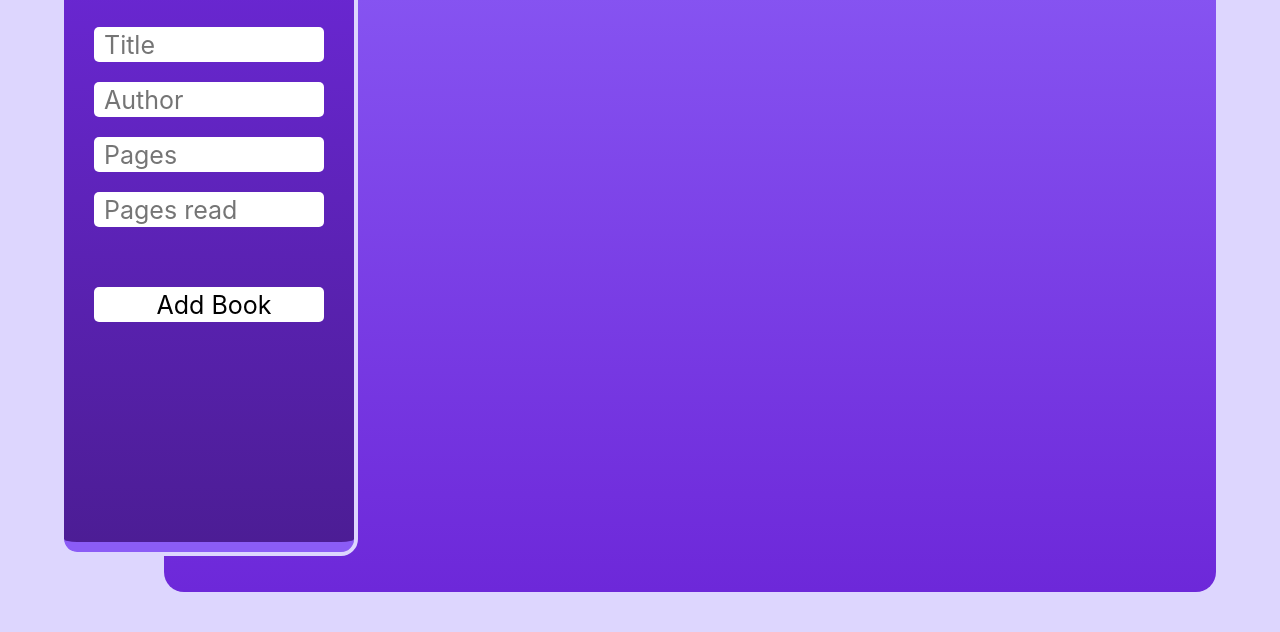
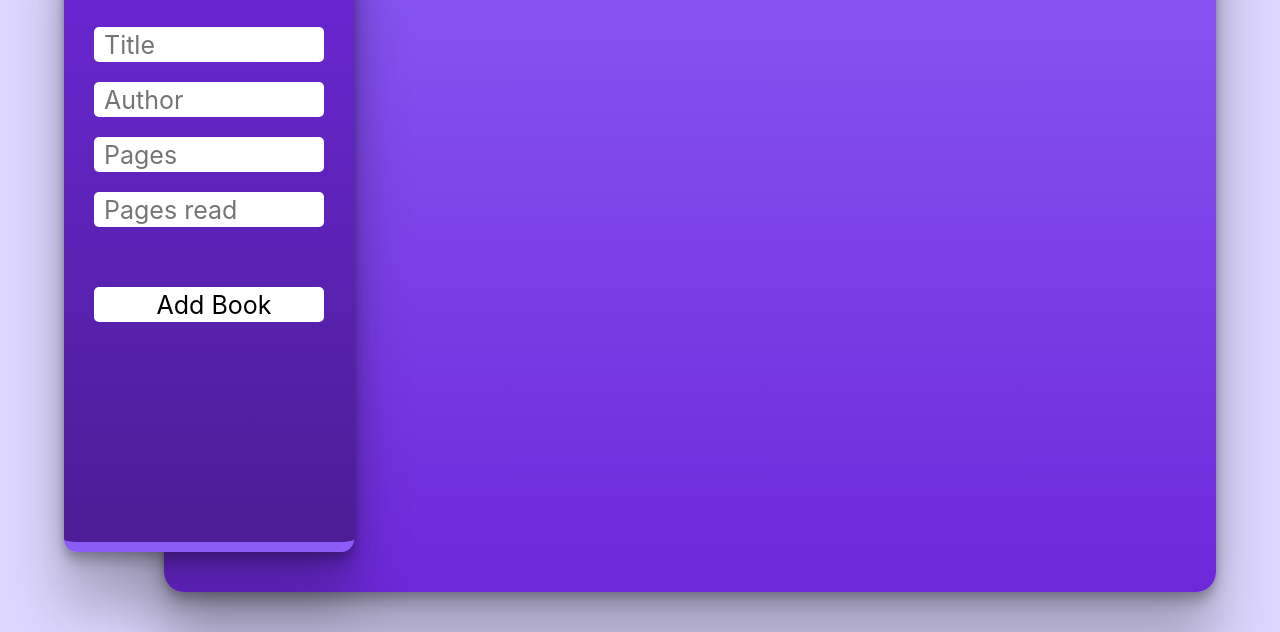
Before and after one commit to IncredibleRacoon/OdinLog, a plain HTML site: page odinProjects/bookLibrary/index.html in a window 1280 px wide. Shown: the part 168-800 px from the top of the page. Drawn offline with Linux system fonts and the light colour scheme.

Commit message:
Add shadow

```diff
--- a/odinProjects/bookLibrary/style.css
+++ b/odinProjects/bookLibrary/style.css
@@ -28,7 +28,7 @@ fieldset {
     border-bottom: 10px solid #8b5cf6;
     position: relative;
     margin-left: 5vw;
-    outline: 4px solid #ddd6fe;
+    box-shadow: rgba(0, 0, 0, 0.25) 0px 54px 55px, rgba(0, 0, 0, 0.12) 0px -12px 30px, rgba(0, 0, 0, 0.12) 0px 4px 6px, rgba(0, 0, 0, 0.17) 0px 12px 13px, rgba(0, 0, 0, 0.09) 0px -3px 5px;
 }
 form {
     overflow: scroll;
@@ -61,6 +61,7 @@ input, button {
     top: -5vh;
     left: 100px;
     z-index: -2;
+    box-shadow: rgba(0, 0, 0, 0.25) 0px 54px 55px, rgba(0, 0, 0, 0.12) 0px -12px 30px, rgba(0, 0, 0, 0.12) 0px 4px 6px, rgba(0, 0, 0, 0.17) 0px 12px 13px, rgba(0, 0, 0, 0.09) 0px -3px 5px;
 }
 .libTopic {
     margin: 0;
```
Also changed, not shown: odinProjects/bookLibrary/script.js (line endings or trailing spaces).
